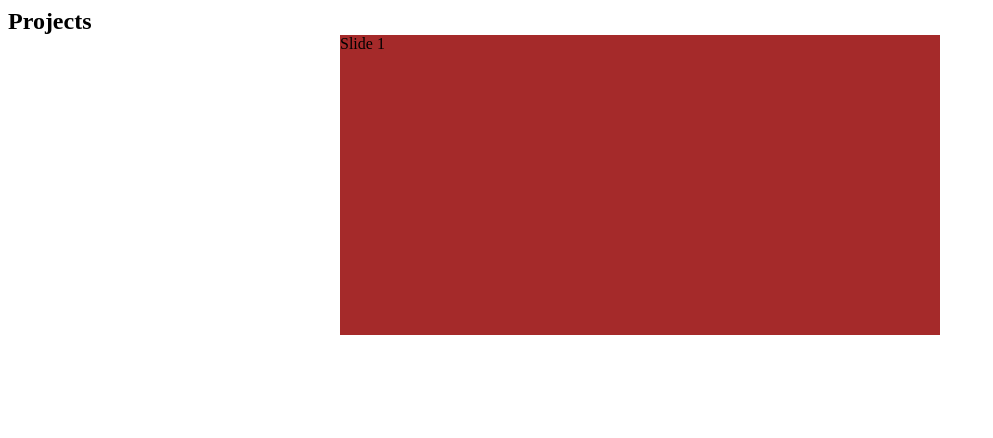
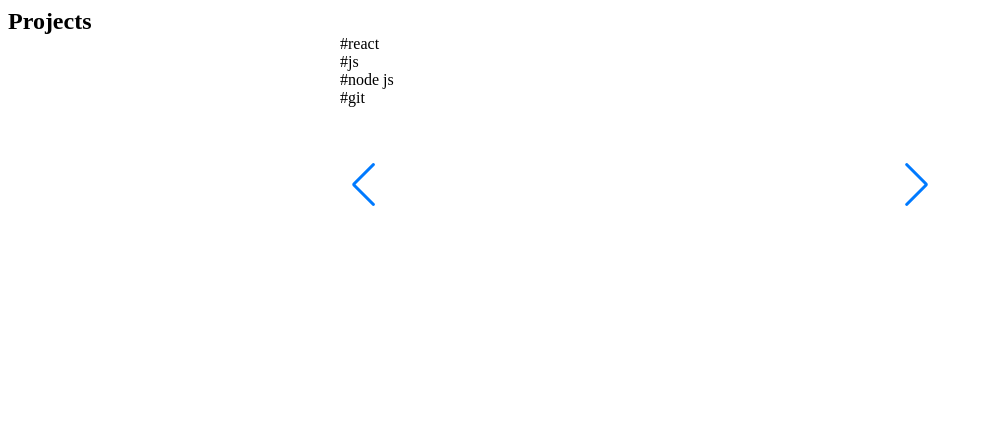
Before and after one commit to Sergey020/Projects-port, a website built with Vite: page src/index.html in a window 1280 px wide. Shown: the whole page, without its empty margins (0-993 px from the left). Built offline with nearby package versions, Linux system fonts and the light colour scheme.

Commit message:
updd.swiper

```diff
--- a/src/css/styles.css
+++ b/src/css/styles.css
@@ -9,11 +9,4 @@
 .swiper {
   width: 600px;
   height: 300px;
-  background-color: brown;
 }
-
-.swiper-button-next {
-  width: 100px;
-  height: 100px;
-  background-color: black;
-}
--- a/src/index.html
+++ b/src/index.html
@@ -10,20 +10,25 @@
   <body>
     <section>
      <h1> Projects </h1>
-     <!-- Slider main container (основной конт. слайд)-->
+     <!-- Slider main container -->
 <div class="swiper">
-  <!-- Additional required wrapper (Дополнительная необходимая оболочка)-->
-  <div class="swiper-wrapper">
+  <!-- Additional required wrapper -->
+  <ul class="swiper-wrapper">
     <!-- Slides -->
-    <div class="swiper-slide">Slide 1</div>
-    <div class="swiper-slide">Slide 2</div>
-    <div class="swiper-slide">Slide 3</div>
-  </div>
-
+    <li class="swiper-slide">
+      <ul>
+        <li>#react</li>
+        <li>#js</li>
+        <li>#node js</li>
+        <li>#git</li>
+      </ul>
+    </li>
+    <li class="swiper-slide">Slide 2</li>
+    <li class="swiper-slide">Slide 3</li>
+  </ul>
   <!-- If we need navigation buttons -->
   <div class="swiper-button-prev"></div>
   <div class="swiper-button-next"></div>
-
 </div>
     </section>
     <script type="module" src="./main.js"></script>
--- a/src/main.js
+++ b/src/main.js
@@ -1,13 +1,18 @@
+// core version + navigation, pagination modules:
 import Swiper from 'swiper';
+import { Navigation } from 'swiper/modules';
+// import Swiper and modules styles
 import 'swiper/css';
+import 'swiper/css/navigation';
 
-const nextEl = document.querySelector(swiper-button-next);
-
-
+// init Swiper:
 const swiper = new Swiper('.swiper', {
-    navigation: {
-        nextEl: '.swiper-button-next',
-        prevEl: '.swiper-button-prev',
-      },
-    direction: 'vertikal',
+  // configure Swiper to use modules
+  modules: [Navigation],
+  direction: 'horizontal',
+  loop: true,
+  navigation: {
+    nextEl: '.swiper-button-next',
+    prevEl: '.swiper-button-prev',
+  },
 });
```
